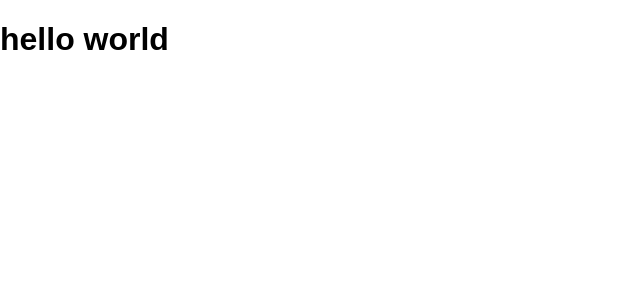
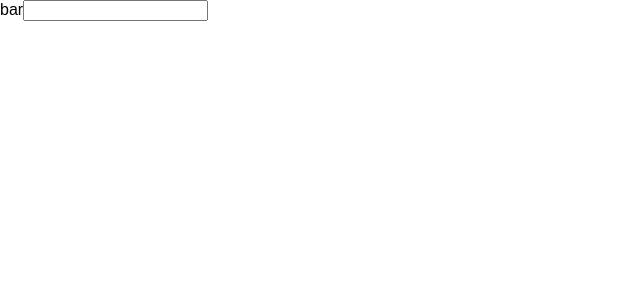
Before and after one commit to aki-nami/udemy-react-redux-crud-application, a React (Create React App) app: page / in a window 1280 px wide. Shown: the top 300 px of the page, without its empty margins (0-640 px from the left). Built offline with nearby package versions, Linux system fonts and the light colour scheme.

Commit message:
jsx syntax

```diff
--- a/src/App.js
+++ b/src/App.js
@@ -2,7 +2,12 @@
 
 class App extends Component {
   render() {
-    return <div><h1>hello world</h1></div>;
+    return (
+      <React.Fragment>
+        <label htmlFor="bar">bar</label>
+        <input type="text" onChange={() => {console.log("I am clicked")}} />
+      </React.Fragment>
+    );
   }
 }
 
```
